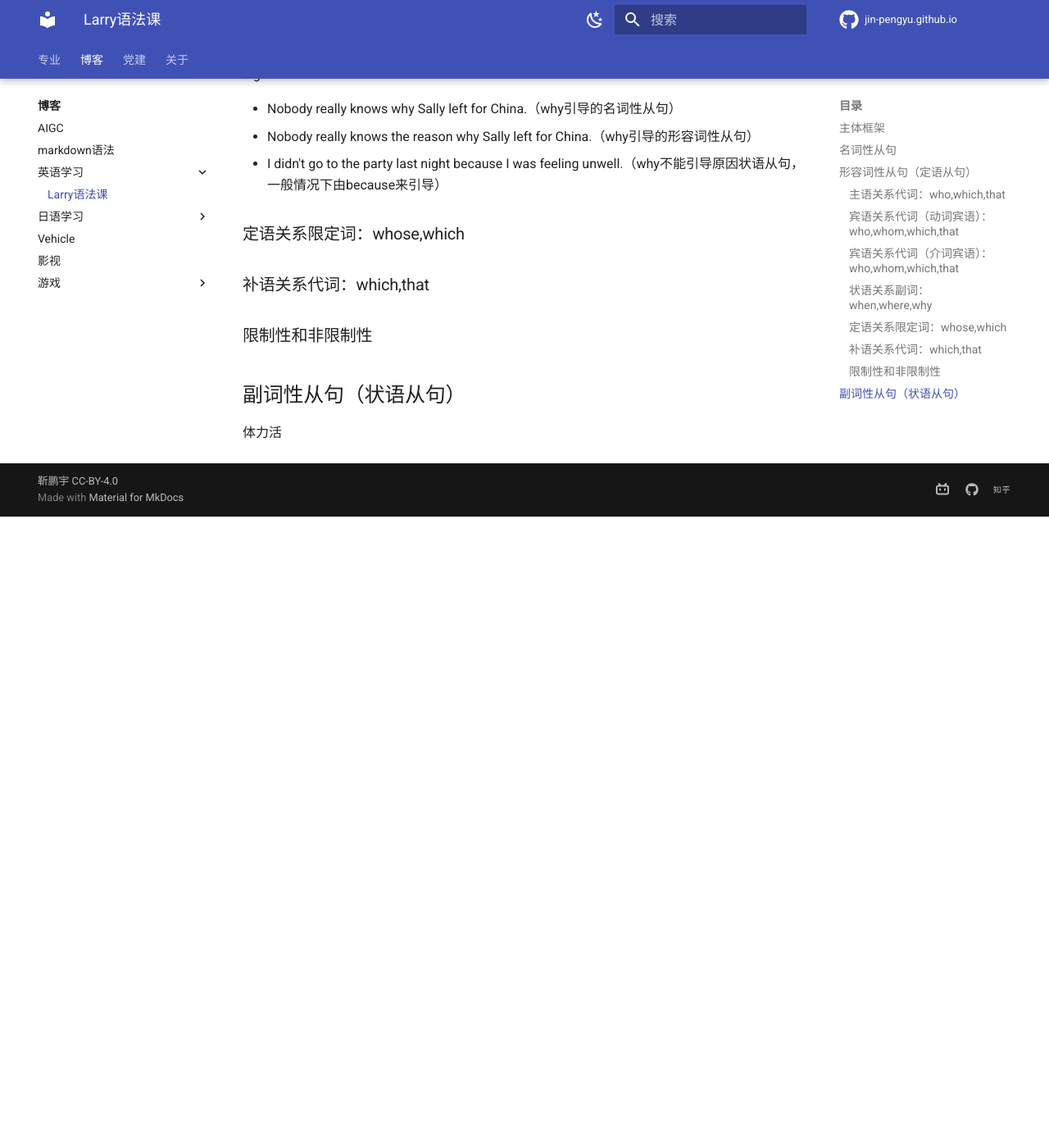
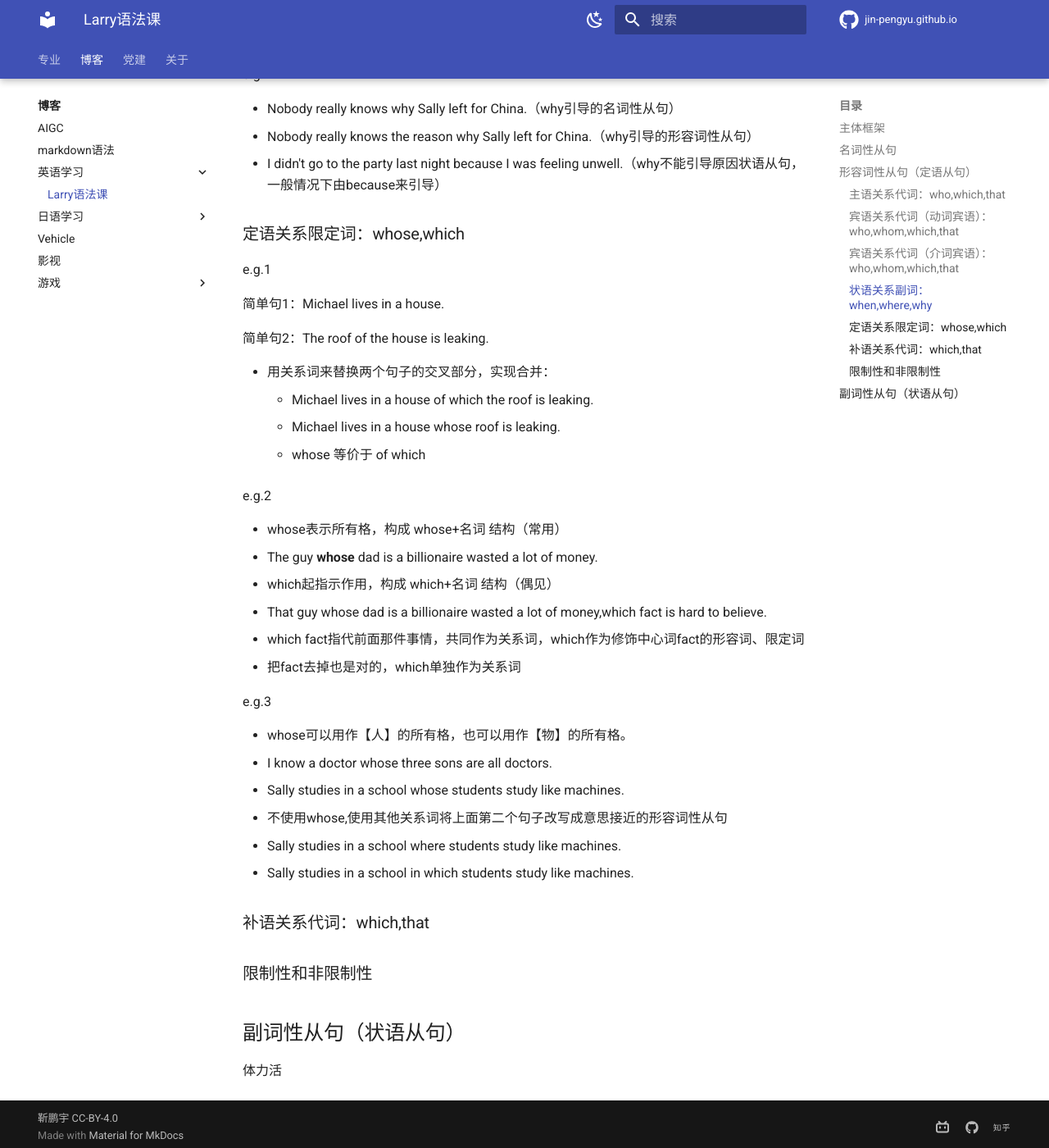
Before and after one commit to Pengyu-Jin/Pengyu-Jin.github.io, an MkDocs documentation site: the page built from docs/blog/EN-learn/Larry.md, in a window 1280 px wide and 1400 px high, scrolled down 5542 px. Shown: the whole window at 82% size. Built offline with MkDocs 1.6.1 and Material for MkDocs 9.7.7, drawn with Linux system fonts in a browser that asks for light colours; before the commit the page ends 6172 px from its top, so only the background shows below that.

Commit message:
style change 219

```diff
--- a/docs/blog/EN-learn/Larry.md
+++ b/docs/blog/EN-learn/Larry.md
@@ -191,8 +191,34 @@ e.g.7
 
 ### 定语关系限定词：whose,which
 
+e.g.1
 
+简单句1：Michael lives in a house.
 
+简单句2：The roof of the house is leaking.
+
+- 用关系词来替换两个句子的交叉部分，实现合并：
+    - Michael lives in a house of which the roof is leaking.
+    - Michael lives in a house whose roof is leaking.
+    - whose 等价于 of which
+
+e.g.2
+
+- whose表示所有格，构成 whose+名词 结构（常用）
+  - The guy **whose** dad is a billionaire wasted a lot of money.
+- which起指示作用，构成 which+名词 结构（偶见）
+  - That guy whose dad is a billionaire wasted a lot of money,which fact is hard to believe.
+  - which fact指代前面那件事情，共同作为关系词，which作为修饰中心词fact的形容词、限定词
+  - 把fact去掉也是对的，which单独作为关系词
+
+e.g.3
+
+- whose可以用作【人】的所有格，也可以用作【物】的所有格。
+  - I know a doctor whose three sons are all doctors.
+  - Sally studies in a school whose students study like machines.
+- 不使用whose,使用其他关系词将上面第二个句子改写成意思接近的形容词性从句
+  - Sally studies in a school where students study like machines.
+  - Sally studies in a school in which students study like machines.
 
 
 ### 补语关系代词：which,that
```
